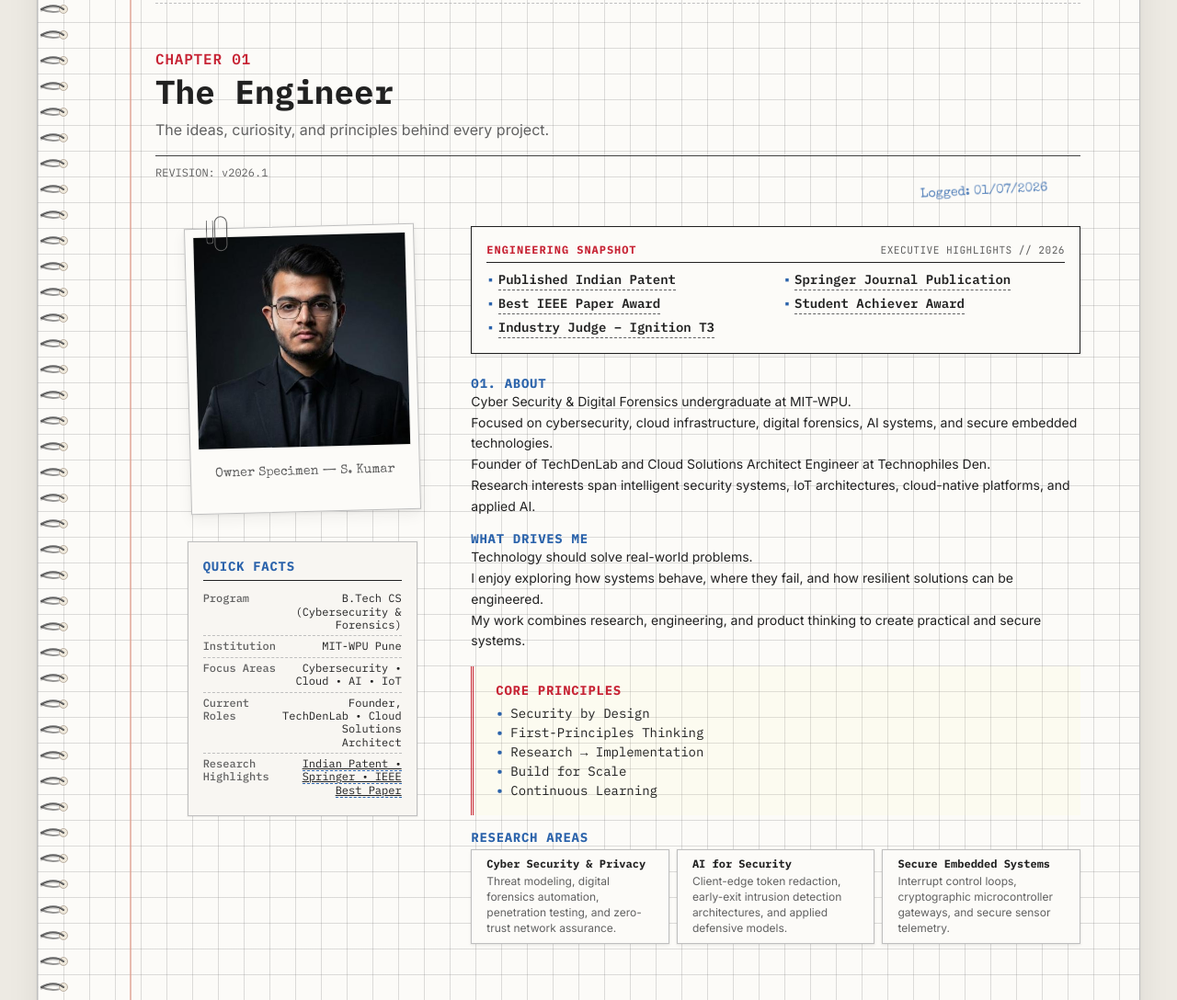
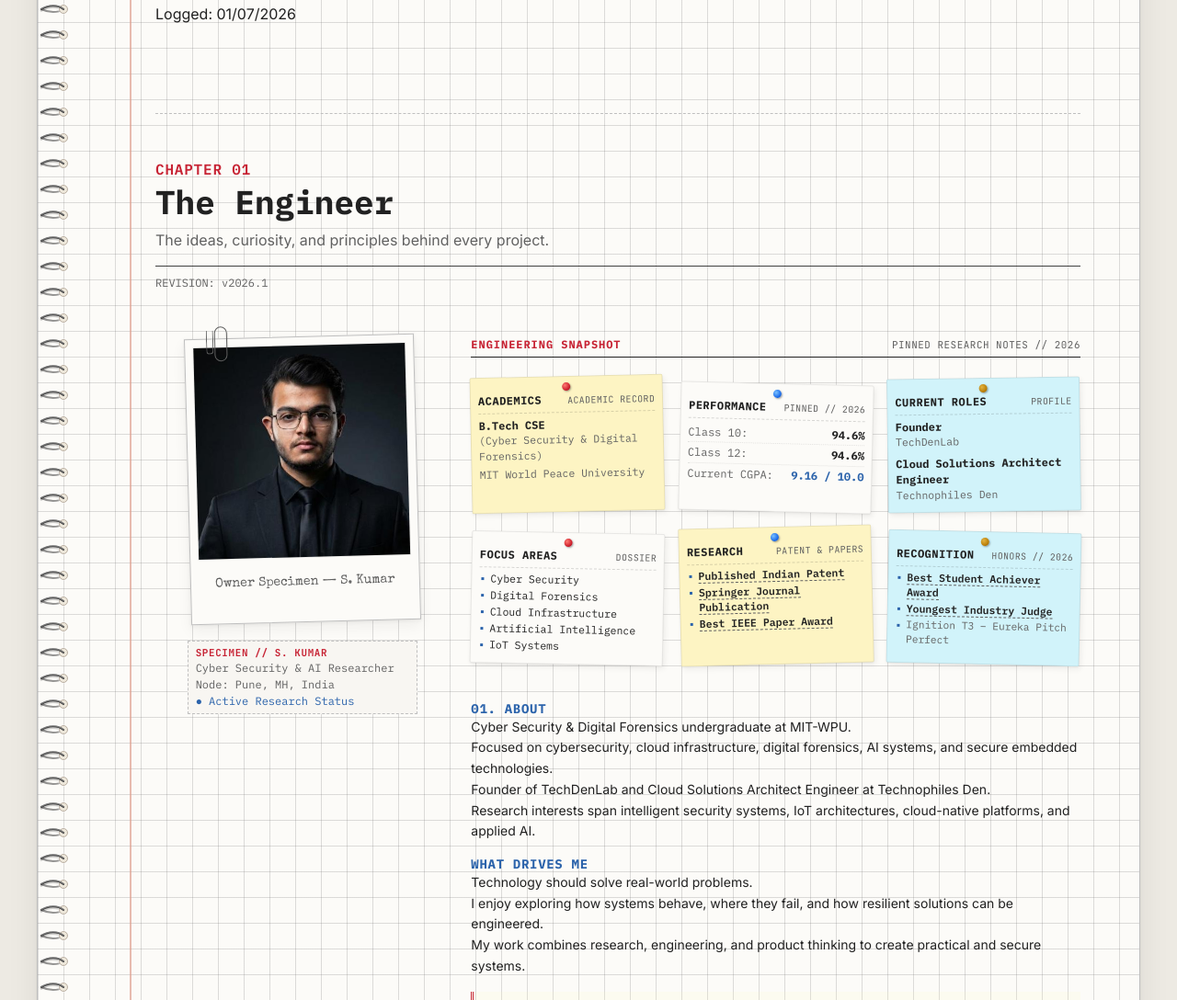
Before and after one commit to rsk807/portfolio, a plain HTML site: page index.html in a window 1280 px wide. Shown: the part 1125-2213 px from the top of the page at 92% size. Drawn offline with nearby package versions, Linux system fonts and the light colour scheme.

Commit message:
feat: Redesign Chapter 01 Quick Facts into Pinned Research Sticky Notes cluster

```diff
--- a/css/engineer.css
+++ b/css/engineer.css
@@ -99,100 +99,24 @@
   font-weight: bold;
 }
 
-/* Quick Facts Margin Ledger */
-.quick-facts-ledger {
-  background-color: var(--color-paper-base);
-  border: 1px solid var(--border-color-ui);
-  border-radius: var(--radius-md);
-  padding: var(--space-md);
-  box-shadow: var(--shadow-flat);
-  margin-top: var(--space-md);
-}
-
-.quick-facts-title {
-  font-family: var(--font-notebook);
-  font-size: var(--font-size-sm);
-  text-transform: uppercase;
-  color: var(--color-accent-blue);
-  border-bottom: 1.5px solid var(--color-ink-primary);
-  padding-bottom: var(--space-xs);
-  margin-bottom: var(--space-sm);
-  letter-spacing: 0.05em;
-  font-weight: var(--weight-bold);
-}
-
-.quick-facts-list {
-  list-style: none;
-  padding: 0;
-  margin: 0;
-}
-
-.quick-facts-row {
-  display: flex;
-  justify-content: space-between;
-  border-bottom: 1px dashed var(--border-color-ui);
-  padding: var(--space-xs) 0;
-  font-size: var(--font-size-xs);
-  font-family: var(--font-notebook);
-  line-height: var(--line-height-tight);
-}
-
-.quick-facts-row:last-child {
-  border-bottom: none;
-}
-
-.quick-facts-key {
-  color: var(--color-ink-secondary);
-  font-weight: var(--weight-medium);
-}
-
-.quick-facts-val {
-  color: var(--color-ink-primary);
-  text-align: right;
-  max-width: 60%;
-  word-break: break-word;
-}
-
-/* Handwritten annotation absolute positioning within Chapter 01 */
-.handwritten-annotation-ch1 {
-  font-family: var(--font-handwritten);
-  font-size: var(--font-size-sm);
-  color: var(--color-accent-blue);
-  opacity: 0.8;
-  position: absolute;
-  pointer-events: none;
-  z-index: 10;
-}
-
-/* Custom annotations placement */
-.annotation-ch1-stamp {
-  top: 195px;
-  right: 35px;
-  left: auto;
-  transform: rotate(-3deg);
-}
-
-/* Engineering Snapshot Highlights Block */
-.engineering-snapshot-box {
-  background-color: var(--color-paper-light);
-  border: 1.5px solid var(--color-ink-primary);
-  border-radius: var(--radius-sm);
-  padding: var(--space-md);
-  margin-bottom: var(--space-lg);
-  box-shadow: var(--shadow-lift-sm);
+/* ==========================================
+   ENGINEERING SNAPSHOT — PINNED RESEARCH NOTES CLUSTER
+   ========================================== */
+.sticky-cluster-container {
+  margin-bottom: var(--space-xl);
   position: relative;
 }
 
-.engineering-snapshot-header {
+.sticky-cluster-header {
   display: flex;
   justify-content: space-between;
   align-items: center;
   border-bottom: 1.5px solid var(--color-ink-primary);
   padding-bottom: var(--space-xs);
-  margin-bottom: var(--space-sm);
+  margin-bottom: var(--space-md);
 }
 
-.engineering-snapshot-tag {
+.sticky-cluster-tag {
   font-family: var(--font-notebook);
   font-size: var(--font-size-xs);
   font-weight: var(--weight-bold);
@@ -201,37 +125,208 @@
   letter-spacing: 0.08em;
 }
 
-.engineering-snapshot-subtag {
+.sticky-cluster-archival {
   font-family: var(--font-mono);
-  font-size: 0.7rem;
+  font-size: 0.68rem;
+  color: var(--color-ink-secondary);
+  letter-spacing: 0.05em;
+  text-transform: uppercase;
+}
+
+/* Cluster Grid: Staggered natural layout */
+.sticky-cluster-grid {
+  display: grid;
+  grid-template-columns: repeat(3, 1fr);
+  gap: var(--space-md);
+  padding: var(--space-xs) 0 var(--space-sm) 0;
+}
+
+/* Pinned Sticky Note Item */
+.pinned-sticky-note {
+  position: relative;
+  background-color: var(--color-sticky-yellow);
+  border: 1px solid rgba(0, 0, 0, 0.08);
+  border-radius: 2px;
+  padding: var(--space-md) var(--space-sm) var(--space-sm) var(--space-sm);
+  box-shadow: 2px 3px 6px rgba(0, 0, 0, 0.06), 0 1px 2px rgba(0, 0, 0, 0.04);
+  color: var(--color-ink-primary);
+  font-family: var(--font-notebook);
+  transition: transform var(--transition-speed-fast) ease, box-shadow var(--transition-speed-fast) ease;
+  display: flex;
+  flex-direction: column;
+  justify-content: flex-start;
+  min-height: 140px;
+}
+
+/* Pushpin graphic at top center */
+.pinned-sticky-note::before {
+  content: '';
+  position: absolute;
+  top: 6px;
+  left: 50%;
+  transform: translateX(-50%);
+  width: 9px;
+  height: 9px;
+  border-radius: 50%;
+  background: radial-gradient(circle at 35% 35%, #ff7b72, #cf222e 60%, #82071e);
+  box-shadow: 1px 1px 2px rgba(0, 0, 0, 0.35);
+  z-index: 2;
+}
+
+/* Natural rotation variations (-2deg to +2deg) & stagger offsets */
+.note-rot-1 {
+  transform: rotate(-1.2deg);
+  margin-top: 0;
+}
+
+.note-rot-2 {
+  transform: rotate(1.4deg);
+  margin-top: 8px;
+}
+.note-rot-2::before {
+  background: radial-gradient(circle at 35% 35%, #79c0ff, #1f6feb 60%, #0d419d);
+}
+
+.note-rot-3 {
+  transform: rotate(-0.8deg);
+  margin-top: 2px;
+}
+.note-rot-3::before {
+  background: radial-gradient(circle at 35% 35%, #e3b341, #bb8009 60%, #7d4e00);
+}
+
+.note-rot-4 {
+  transform: rotate(1.1deg);
+  margin-top: 6px;
+}
+
+.note-rot-5 {
+  transform: rotate(-1.4deg);
+  margin-top: 0;
+}
+.note-rot-5::before {
+  background: radial-gradient(circle at 35% 35%, #79c0ff, #1f6feb 60%, #0d419d);
+}
+
+.note-rot-6 {
+  transform: rotate(1.2deg);
+  margin-top: 5px;
+}
+.note-rot-6::before {
+  background: radial-gradient(circle at 35% 35%, #e3b341, #bb8009 60%, #7d4e00);
+}
+
+/* Hover effect */
+.pinned-sticky-note:hover {
+  transform: rotate(0deg) scale(1.02) !important;
+  box-shadow: 3px 6px 14px rgba(0, 0, 0, 0.12);
+  z-index: 6;
+}
+
+/* Color palettes */
+.note-color-yellow {
+  background-color: var(--color-sticky-yellow);
+}
+
+.note-color-blue {
+  background-color: var(--color-sticky-blue);
+}
+
+.note-color-paper {
+  background-color: var(--color-paper-light);
+}
+
+/* Internal Note Typography */
+.pinned-note-header {
+  display: flex;
+  justify-content: space-between;
+  align-items: baseline;
+  border-bottom: 1px dashed rgba(0, 0, 0, 0.15);
+  padding-bottom: 4px;
+  margin-bottom: var(--space-xs);
+}
+
+.pinned-note-cat {
+  font-family: var(--font-notebook);
+  font-size: var(--font-size-xs);
+  font-weight: var(--weight-bold);
+  text-transform: uppercase;
+  letter-spacing: 0.04em;
+  color: var(--color-ink-primary);
+}
+
+.pinned-note-archival {
+  font-family: var(--font-mono);
+  font-size: 0.62rem;
   color: var(--color-ink-secondary);
   letter-spacing: 0.04em;
+  text-transform: uppercase;
 }
 
-.engineering-snapshot-list {
+.pinned-note-body {
+  font-size: var(--font-size-xs);
+  line-height: 1.45;
+  color: var(--color-ink-primary);
+}
+
+.pinned-note-bold {
+  font-weight: var(--weight-bold);
+  font-size: var(--font-size-xs);
+  color: var(--color-ink-primary);
+}
+
+.pinned-note-sub {
+  font-size: 0.72rem;
+  color: var(--color-ink-secondary);
+}
+
+.pinned-note-meta {
+  font-size: 0.72rem;
+  color: var(--color-ink-secondary);
+  margin-top: 3px;
+}
+
+.pinned-score-row {
+  display: flex;
+  justify-content: space-between;
+  border-bottom: 1px dotted rgba(0, 0, 0, 0.1);
+  padding: 2px 0;
+  font-size: 0.75rem;
+}
+.pinned-score-row:last-child {
+  border-bottom: none;
+}
+.score-key {
+  color: var(--color-ink-secondary);
+}
+.score-val {
+  font-weight: var(--weight-bold);
+  color: var(--color-ink-primary);
+}
+
+.pinned-bullet-list {
   list-style: none;
   margin: 0;
   padding: 0;
-  display: grid;
-  grid-template-columns: repeat(auto-fit, minmax(210px, 1fr));
-  gap: var(--space-xs) var(--space-md);
 }
 
-.engineering-snapshot-item {
-  display: flex;
-  align-items: baseline;
-  gap: var(--space-xs);
-  font-family: var(--font-notebook);
-  font-size: var(--font-size-sm);
-  line-height: var(--line-height-normal);
+.pinned-bullet-list li {
+  position: relative;
+  padding-left: 12px;
+  font-size: 0.72rem;
+  line-height: 1.4;
+  margin-bottom: 2px;
 }
 
-.engineering-snapshot-bullet {
+.pinned-bullet-list li::before {
+  content: '▪';
+  position: absolute;
+  left: 0;
   color: var(--color-accent-blue);
-  font-weight: bold;
+  font-size: 0.75rem;
 }
 
-.engineering-snapshot-link {
+.pinned-links-list li a {
   color: var(--color-ink-primary);
   font-weight: var(--weight-semibold);
   text-decoration: none;
@@ -239,9 +334,52 @@
   transition: color var(--transition-speed-fast) ease, border-color var(--transition-speed-fast) ease;
 }
 
-.engineering-snapshot-link:hover {
+.pinned-links-list li a:hover {
   color: var(--color-accent-red);
   border-bottom-color: var(--color-accent-red);
+}
+
+/* Tablet & Mobile responsive */
+@media (max-width: 1024px) {
+  .sticky-cluster-grid {
+    grid-template-columns: repeat(2, 1fr);
+    gap: var(--space-sm);
+  }
+}
+
+@media (max-width: 640px) {
+  .sticky-cluster-grid {
+    grid-template-columns: 1fr;
+    gap: var(--space-sm);
+  }
+  .note-rot-1, .note-rot-2, .note-rot-3, .note-rot-4, .note-rot-5, .note-rot-6 {
+    transform: none;
+    margin-top: 0;
+  }
+}
+
+/* Specimen tag below photo in col-4 */
+.photo-specimen-meta {
+  width: 100%;
+  max-width: 250px;
+  background: var(--color-paper-base);
+  border: 1px dashed var(--border-color-ui);
+  border-radius: var(--radius-sm);
+  padding: var(--space-xs) var(--space-sm);
+  font-family: var(--font-notebook);
+  font-size: var(--font-size-xs);
+  color: var(--color-ink-secondary);
+  line-height: 1.5;
+  margin-top: var(--space-xs);
+}
+
+.photo-specimen-tag {
+  font-family: var(--font-mono);
+  font-size: 0.68rem;
+  color: var(--color-accent-red);
+  font-weight: bold;
+  display: block;
+  letter-spacing: 0.06em;
 }
 
 /* Transitions layout note at bottom */
--- a/index.html
+++ b/index.html
@@ -291,7 +291,7 @@
           </header>
 
           <div class="grid-12 mt-lg">
-            <!-- Left Column: Portrait Photograph & Compact Quick Facts -->
+            <!-- Left Column: Portrait Photograph & Archival Specimen Tag -->
             <div class="col-4 engineer-photo-column">
 
               <!-- Passport Photo component -->
@@ -303,66 +303,127 @@
                 <div class="engineer-photo-caption">Owner Specimen — S. Kumar</div>
               </div>
 
-              <!-- Compact Quick Facts margin ledger -->
-              <div class="quick-facts-ledger" style="width: 100%; max-width: 250px;">
-                <div class="quick-facts-title">Quick Facts</div>
-                <ul class="quick-facts-list">
-                  <li class="quick-facts-row">
-                    <span class="quick-facts-key">Program</span>
-                    <span class="quick-facts-val">B.Tech CS (Cybersecurity &amp; Forensics)</span>
-                  </li>
-                  <li class="quick-facts-row">
-                    <span class="quick-facts-key">Institution</span>
-                    <span class="quick-facts-val">MIT-WPU Pune</span>
-                  </li>
-                  <li class="quick-facts-row">
-                    <span class="quick-facts-key">Focus Areas</span>
-                    <span class="quick-facts-val">Cybersecurity • Cloud • AI • IoT</span>
-                  </li>
-                  <li class="quick-facts-row">
-                    <span class="quick-facts-key">Current Roles</span>
-                    <span class="quick-facts-val">Founder, TechDenLab • Cloud Solutions Architect</span>
-                  </li>
-                  <li class="quick-facts-row">
-                    <span class="quick-facts-key">Research Highlights</span>
-                    <span class="quick-facts-val"><a href="#chapter-04" style="color: inherit; text-decoration: underline;">Indian Patent • Springer • IEEE Best Paper</a></span>
-                  </li>
-                </ul>
-              </div>
-
-            </div>
-
-            <!-- Right Column: Executive Briefing & Highlights -->
+              <!-- Archival Specimen Tag -->
+              <div class="photo-specimen-meta">
+                <span class="photo-specimen-tag">SPECIMEN // S. KUMAR</span>
+                Cyber Security &amp; AI Researcher<br>
+                Node: Pune, MH, India<br>
+                <span style="color: var(--color-accent-blue);">● Active Research Status</span>
+              </div>
+
+            </div>
+
+            <!-- Right Column: Executive Briefing & Pinned Sticky Notes -->
             <div class="col-8 engineer-intro-paragraphs">
 
-              <!-- Highlights Block: Engineering Snapshot -->
-              <div class="engineering-snapshot-box">
-                <div class="engineering-snapshot-header">
-                  <span class="engineering-snapshot-tag">ENGINEERING SNAPSHOT</span>
-                  <span class="engineering-snapshot-subtag">EXECUTIVE HIGHLIGHTS // 2026</span>
-                </div>
-                <ul class="engineering-snapshot-list">
-                  <li class="engineering-snapshot-item">
-                    <span class="engineering-snapshot-bullet">▪</span>
-                    <a href="https://www.linkedin.com/posts/sushant-kumar-csf_patent-cybersecurity-digitalforensics-share-7431899800880635905-P-lY/" target="_blank" rel="noopener noreferrer" class="engineering-snapshot-link">Published Indian Patent</a>
-                  </li>
-                  <li class="engineering-snapshot-item">
-                    <span class="engineering-snapshot-bullet">▪</span>
-                    <a href="https://www.linkedin.com/posts/sushant-kumar-csf_springernature-journalpublication-researchpublication-ugcPost-7503114970688253953-b1rO/" target="_blank" rel="noopener noreferrer" class="engineering-snapshot-link">Springer Journal Publication</a>
-                  </li>
-                  <li class="engineering-snapshot-item">
-                    <span class="engineering-snapshot-bullet">▪</span>
-                    <a href="https://www.linkedin.com/posts/sushant-kumar-csf_bestpaperaward-ieee-iccubea2026-activity-7496944806515044352-iP5O/" target="_blank" rel="noopener noreferrer" class="engineering-snapshot-link">Best IEEE Paper Award</a>
-                  </li>
-                  <li class="engineering-snapshot-item">
-                    <span class="engineering-snapshot-bullet">▪</span>
-                    <a href="https://www.linkedin.com/posts/sushant-kumar-csf_mitwpu-cybersecurity-research-activity-7459613284804202497-ZlaP" target="_blank" rel="noopener noreferrer" class="engineering-snapshot-link">Student Achiever Award</a>
-                  </li>
-                  <li class="engineering-snapshot-item">
-                    <span class="engineering-snapshot-bullet">▪</span>
-                    <a href="https://www.linkedin.com/posts/sushant-kumar-csf_ignitiont3-eurekapitchperfect-iitbombay-activity-7502584534014529536-_B4J" target="_blank" rel="noopener noreferrer" class="engineering-snapshot-link">Industry Judge – Ignition T3</a>
-                  </li>
-                </ul>
+              <!-- Sticky Note Cluster: Engineering Snapshot -->
+              <div class="sticky-cluster-container">
+                <div class="sticky-cluster-header">
+                  <span class="sticky-cluster-tag">ENGINEERING SNAPSHOT</span>
+                  <span class="sticky-cluster-archival">PINNED RESEARCH NOTES // 2026</span>
+                </div>
+
+                <div class="sticky-cluster-grid">
+                  <!-- Sticky Note 01: Academics -->
+                  <div class="pinned-sticky-note note-rot-1 note-color-yellow">
+                    <div class="pinned-note-header">
+                      <span class="pinned-note-cat">ACADEMICS</span>
+                      <span class="pinned-note-archival">ACADEMIC RECORD</span>
+                    </div>
+                    <div class="pinned-note-body">
+                      <div class="pinned-note-bold">B.Tech CSE</div>
+                      <div class="pinned-note-sub">(Cyber Security &amp; Digital Forensics)</div>
+                      <div class="pinned-note-meta">MIT World Peace University</div>
+                    </div>
+                  </div>
+
+                  <!-- Sticky Note 02: Academic Performance -->
+                  <div class="pinned-sticky-note note-rot-2 note-color-paper">
+                    <div class="pinned-note-header">
+                      <span class="pinned-note-cat">PERFORMANCE</span>
+                      <span class="pinned-note-archival">PINNED // 2026</span>
+                    </div>
+                    <div class="pinned-note-body">
+                      <div class="pinned-score-row">
+                        <span class="score-key">Class 10:</span>
+                        <strong class="score-val">94.6%</strong>
+                      </div>
+                      <div class="pinned-score-row">
+                        <span class="score-key">Class 12:</span>
+                        <strong class="score-val">94.6%</strong>
+                      </div>
+                      <div class="pinned-score-row">
+                        <span class="score-key">Current CGPA:</span>
+                        <strong class="score-val" style="color: var(--color-accent-blue);">9.16 / 10.0</strong>
+                      </div>
+                    </div>
+                  </div>
+
+                  <!-- Sticky Note 03: Current Roles -->
+                  <div class="pinned-sticky-note note-rot-3 note-color-blue">
+                    <div class="pinned-note-header">
+                      <span class="pinned-note-cat">CURRENT ROLES</span>
+                      <span class="pinned-note-archival">PROFILE</span>
+                    </div>
+                    <div class="pinned-note-body">
+                      <div class="pinned-role-item">
+                        <div class="pinned-note-bold">Founder</div>
+                        <div class="pinned-note-sub">TechDenLab</div>
+                      </div>
+                      <div class="pinned-role-item" style="margin-top: 6px;">
+                        <div class="pinned-note-bold">Cloud Solutions Architect Engineer</div>
+                        <div class="pinned-note-sub">Technophiles Den</div>
+                      </div>
+                    </div>
+                  </div>
+
+                  <!-- Sticky Note 04: Focus Areas -->
+                  <div class="pinned-sticky-note note-rot-4 note-color-paper">
+                    <div class="pinned-note-header">
+                      <span class="pinned-note-cat">FOCUS AREAS</span>
+                      <span class="pinned-note-archival">DOSSIER</span>
+                    </div>
+                    <div class="pinned-note-body">
+                      <ul class="pinned-bullet-list">
+                        <li>Cyber Security</li>
+                        <li>Digital Forensics</li>
+                        <li>Cloud Infrastructure</li>
+                        <li>Artificial Intelligence</li>
+                        <li>IoT Systems</li>
+                      </ul>
+                    </div>
+                  </div>
+
+                  <!-- Sticky Note 05: Research Highlights -->
+                  <div class="pinned-sticky-note note-rot-5 note-color-yellow">
+                    <div class="pinned-note-header">
+                      <span class="pinned-note-cat">RESEARCH</span>
+                      <span class="pinned-note-archival">PATENT &amp; PAPERS</span>
+                    </div>
+                    <div class="pinned-note-body">
+                      <ul class="pinned-bullet-list pinned-links-list">
+                        <li><a href="https://www.linkedin.com/posts/sushant-kumar-csf_patent-cybersecurity-digitalforensics-share-7431899800880635905-P-lY/" target="_blank" rel="noopener noreferrer">Published Indian Patent</a></li>
+                        <li><a href="https://www.linkedin.com/posts/sushant-kumar-csf_springernature-journalpublication-researchpublication-ugcPost-7503114970688253953-b1rO/" target="_blank" rel="noopener noreferrer">Springer Journal Publication</a></li>
+                        <li><a href="https://www.linkedin.com/posts/sushant-kumar-csf_bestpaperaward-ieee-iccubea2026-activity-7496944806515044352-iP5O/" target="_blank" rel="noopener noreferrer">Best IEEE Paper Award</a></li>
+                      </ul>
+                    </div>
+                  </div>
+
+                  <!-- Sticky Note 06: Recognition -->
+                  <div class="pinned-sticky-note note-rot-6 note-color-blue">
+                    <div class="pinned-note-header">
+                      <span class="pinned-note-cat">RECOGNITION</span>
+                      <span class="pinned-note-archival">HONORS // 2026</span>
+                    </div>
+                    <div class="pinned-note-body">
+                      <ul class="pinned-bullet-list pinned-links-list">
+                        <li><a href="https://www.linkedin.com/posts/sushant-kumar-csf_mitwpu-cybersecurity-research-activity-7459613284804202497-ZlaP" target="_blank" rel="noopener noreferrer">Best Student Achiever Award</a></li>
+                        <li><a href="https://www.linkedin.com/posts/sushant-kumar-csf_ignitiont3-eurekapitchperfect-iitbombay-activity-7502584534014529536-_B4J" target="_blank" rel="noopener noreferrer">Youngest Industry Judge</a></li>
+                        <li style="padding-left: 12px; font-size: 0.70rem; color: var(--color-ink-secondary);">Ignition T3 – Eureka Pitch Perfect</li>
+                      </ul>
+                    </div>
+                  </div>
+                </div>
               </div>
 
               <!-- 01. About -->
```
